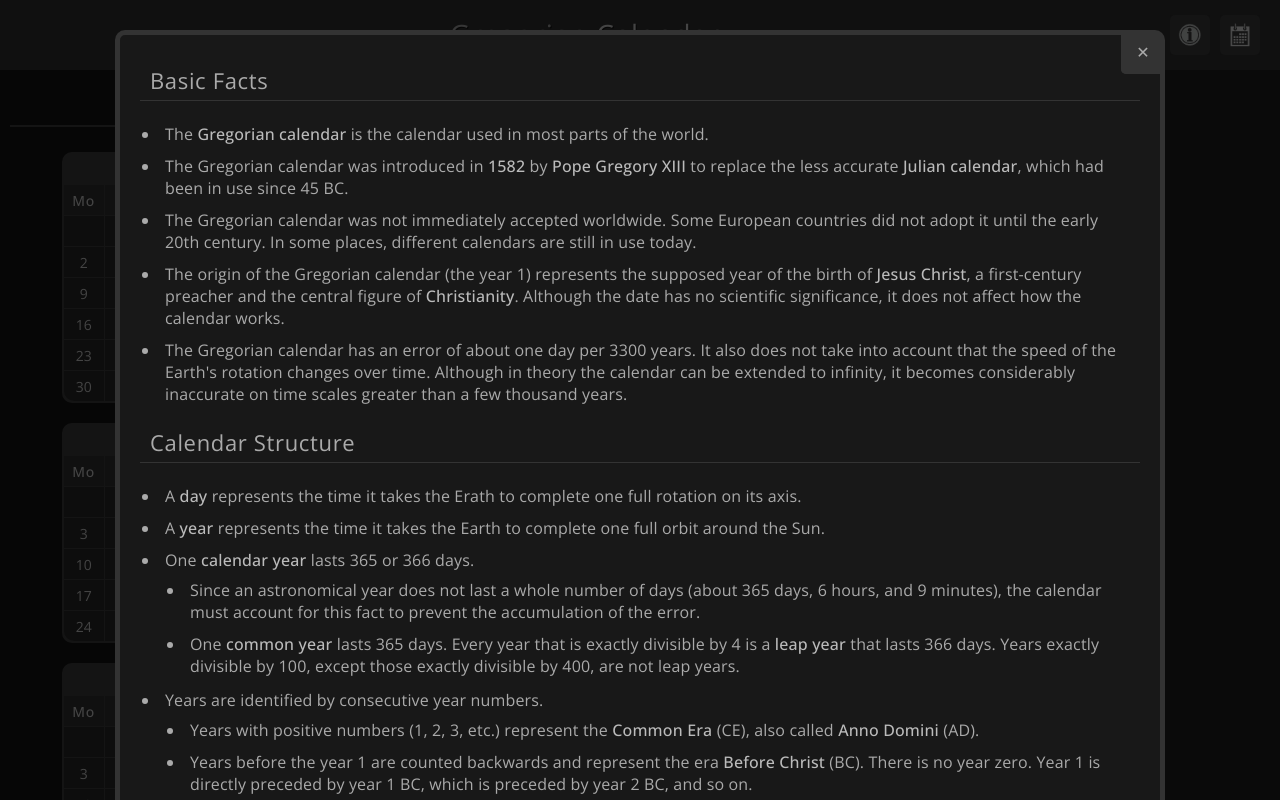
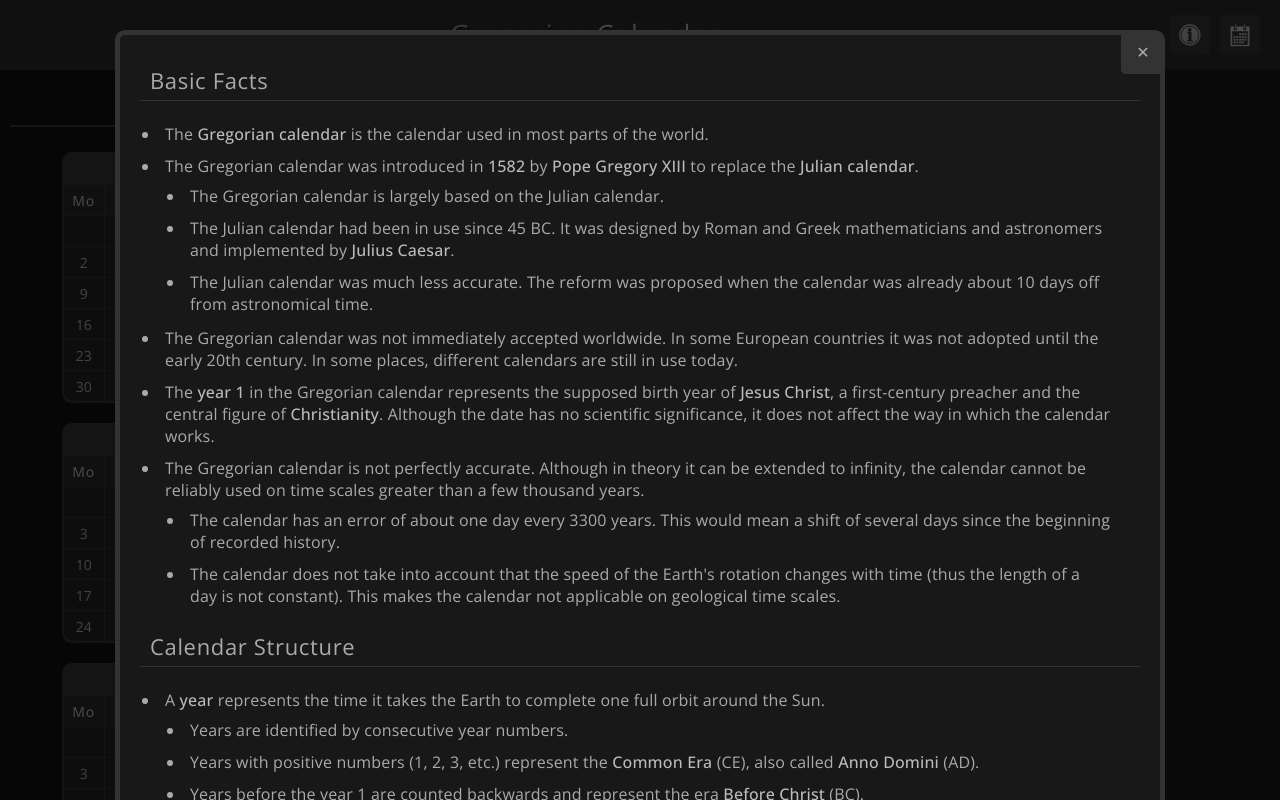
Before and after one commit to Offline2099/calendar-app, an Angular app: page / in a window 1280 px wide. Both pictures are taken after a click on the element 1190 px from the left and 35 px from the top of the page. Shown: the top 800 px of the page. Built offline with nearby package versions, Linux system fonts and the light colour scheme.

Commit message:
Update calendar info

```diff
--- a/src/app/info-block/info-block.component.html
+++ b/src/app/info-block/info-block.component.html
@@ -10,29 +10,42 @@
 
   <ul>
     <li>The <strong>Gregorian calendar</strong> is the calendar used in most parts of the world.</li>
-    <li>The Gregorian calendar was introduced in <strong>1582</strong> by <strong>Pope Gregory XIII</strong> to replace the less accurate <strong>Julian calendar</strong>, which had been in use since 45 BC.</li>
-    <li>The Gregorian calendar was not immediately accepted worldwide. Some European countries did not adopt it until the early 20th century. In some places, different calendars are still in use today.</li>
-    <li>The origin of the Gregorian calendar (the year 1) represents the supposed year of the birth of <strong>Jesus Christ</strong>, a first-century preacher and the central figure of <strong>Christianity</strong>. Although the date has no scientific significance, it does not affect how the calendar works.</li>
-    <li>The Gregorian calendar has an error of about one day per 3300 years. It also does not take into account that the speed of the Earth's rotation changes over time. Although in theory the calendar can be extended to infinity, it becomes considerably inaccurate on time scales greater than a few thousand years.</li>
+    <li>The Gregorian calendar was introduced in <strong>1582</strong> by <strong>Pope Gregory XIII</strong> to replace the <strong>Julian calendar</strong>.
+      <ul>
+        <li>The Gregorian calendar is largely based on the Julian calendar.</li>
+        <li>The Julian calendar had been in use since 45 BC. It was designed by Roman and Greek mathematicians and astronomers and implemented by <strong>Julius Caesar</strong>.</li>
+        <li>The Julian calendar was much less accurate. The reform was proposed when the calendar was already about 10 days off from astronomical time.</li>
+      </ul>
+    </li>
+    <li>The Gregorian calendar was not immediately accepted worldwide. In some European countries it was not adopted until the early 20th century. In some places, different calendars are still in use today.</li>
+    <li>The <strong>year 1</strong> in the Gregorian calendar represents the supposed birth year of <strong>Jesus Christ</strong>, a first-century preacher and the central figure of <strong>Christianity</strong>. Although the date has no scientific significance, it does not affect the way in which the calendar works.</li>
+    <li>The Gregorian calendar is not perfectly accurate. Although in theory it can be extended to infinity, the calendar cannot be reliably used on time scales greater than a few thousand years.
+      <ul>
+        <li>The calendar has an error of about one day every 3300 years. This would mean a shift of several days since the beginning of recorded history.</li>
+        <li>The calendar does not take into account that the speed of the Earth's rotation changes with time (thus the length of a day is not constant). This makes the calendar not applicable on geological time scales.</li>
+      </ul>
+    </li>
   </ul>
 
   <h2>Calendar Structure</h2>
 
   <ul>
-    <li>A <strong>day</strong> represents the time it takes the Erath to complete one full rotation on its axis.</li>
-    <li>A <strong>year</strong> represents the time it takes the Earth to complete one full orbit around the Sun.</li>
+    <li>A <strong>year</strong> represents the time it takes the Earth to complete one full orbit around the Sun.
+      <ul>
+        <li>Years are identified by consecutive year numbers.</li>
+        <li>Years with positive numbers (1, 2, 3, etc.) represent the <strong>Common Era</strong> (CE), also called <strong>Anno Domini</strong> (AD).</li>
+        <li>Years before the year 1 are counted backwards and represent the era <strong>Before Christ</strong> (BC).</li>
+        <li>There is no year zero. Year 1 is directly preceded by year 1 BC, which is preceded by year 2 BC, and so on.</li>
+      </ul>
+    </li>
     <li>One <strong>calendar year</strong> lasts 365 or 366 days.
       <ul>
-        <li>Since an astronomical year does not last a whole number of days (about 365 days, 6 hours, and 9 minutes), the calendar must account for this fact to prevent the accumulation of the error.</li>
-        <li>One <strong>common year</strong> lasts 365 days. Every year that is exactly divisible by 4 is a <strong>leap year</strong> that lasts 366 days. Years exactly divisible by 100, except those exactly divisible by 400, are not leap years.</li>
+        <li>A <strong>day</strong> represents the time it takes the Earth to complete one full rotation on its axis.</li>
+        <li>Since an astronomical year does not last a whole number of days (it lasts about 365 days, 6 hours, and 9 minutes), the calendar must account for this fact to prevent the accumulation of the error.</li>
+        <li>One <strong>common year</strong> lasts 365 days. Every year that is exactly divisible by 4 (except years exactly divisible by 100, but not those exactly divisible by 400) is a <strong>leap year</strong> that lasts 366 days.</li>
       </ul>
     </li>
-    <li>Years are identified by consecutive year numbers.
-      <ul>
-        <li>Years with positive numbers (1, 2, 3, etc.) represent the <strong>Common Era</strong> (CE), also called <strong>Anno Domini</strong> (AD).</li>
-        <li>Years before the year 1 are counted backwards and represent the era <strong>Before Christ</strong> (BC). There is no year zero. Year 1 is directly preceded by year 1 BC, which is preceded by year 2 BC, and so on.</li>
-      </ul>
-    </li>
+
     <li>A <strong>century</strong> is a period of 100 years. A <strong>millennium</strong> is a period of 1000 years.
       <ul>
         <li>By strict definition, all centuries and millennia must be of the same length, therefore they always start with a year that ends with a '01' and always end with a year that ends with a '00'. For instance, the 19th century starts with 1801 and ends with 1900.</li>
@@ -48,17 +61,17 @@
         </thead>
         <tbody>
           <tr *ngFor="let month of tableData.mNames; index as i">
-            <td>{{i + 1}}</td><td>{{month}}</td><td>{{tableData.mLengths[i]}}</td>
+            <td>{{i + 1}}</td><td>{{month}}</td><td [innerHTML]="tableData.mLengths[i]"></td>
           </tr>
         </tbody>
       </table>
     </li>
-    <li>A <strong>calendar date</strong> is a unique reference to a particular day. It can be specified by a combination of the year number, the month number or name, and the day number.</li>
+    <li>A <strong>calendar date</strong> is a unique reference to a particular day. It can be specified by a combination of the year number, the month number within the year (or the month name), and the day number within the month.</li>
     <li>A <strong>week</strong> is a period of time equal to 7 days.
       <ul>
-        <li>Since the number of days in a year is not exactly divisible by 7, different years and months start on different days of the week. This is the main reason why the calendar grid changes from year to year.</li>
-        <li>Each common year lasts 52 weeks and one day. Each leap year lasts 52 weeks and 2 days. There are exactly 20871 weeks in 400 Gregorian years.</li>
-        <li>The first day of the week varies by country. Most often it is Monday (ISO 8601 standard, Europe, China, Australia), Sunday (North America, South Asia), or Saturday (Middle East, North Africa).</li>
+        <li>Since the number of days in a year is not exactly divisible by 7, years and months start on different days of the week. This is the main reason why the calendar grid changes from year to year.</li>
+        <li>Each year contains 51 or 52 full weeks, with some extra days possibly fitting at the beginning and at the end. However, there are exactly 20871 weeks in 400 Gregorian years, which means that every 400 years apart the calendar grid is identical.</li>
+        <li>Which day is considered the first day of the week varies depending on the country. Usually it is Monday (ISO 8601 standard, Europe, China, Australia), Sunday (North America, South Asia), or Saturday (Middle East, North Africa).</li>
       </ul>
     </li>
   </ul>
--- a/src/app/info-block/info-block.component.ts
+++ b/src/app/info-block/info-block.component.ts
@@ -13,7 +13,7 @@ export class InfoBlockComponent implements OnInit {
   tableData = {
     mNames: this.calendar.names.months,
     mLengths: [
-      '31', '28 (29 in leap years)', '31', '30', '31', '30',
+      '31', '28<br />(29 in leap years)', '31', '30', '31', '30',
       '31', '31', '30', '31', '30', '31'
     ]
   };
```
